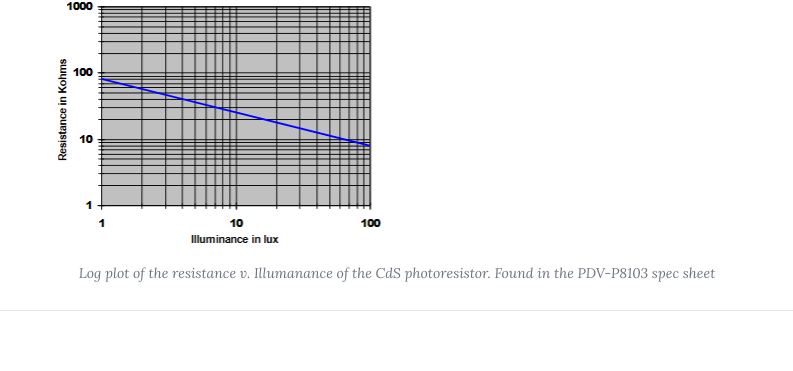
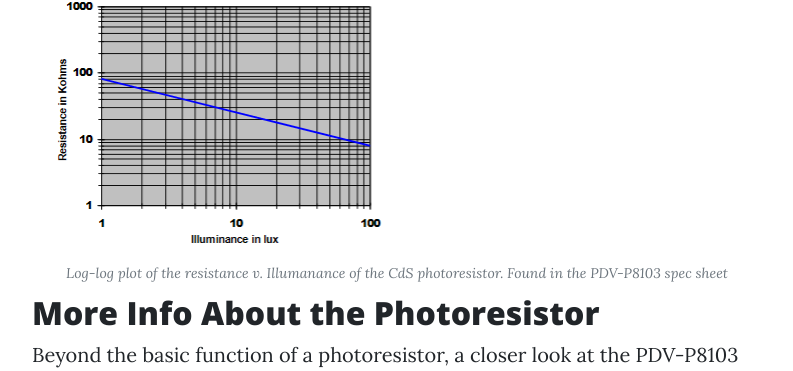
Before and after one commit to gap85/gap85.github.io, a website: page post.html in a window 1280 px wide. Shown: the part 3211-3582 px from the top of the page, without its empty margins (243-1036 px from the left). Drawn offline with nearby package versions, Linux system fonts and the light colour scheme.

Commit message:
more edits

```diff
--- a/post.html
+++ b/post.html
@@ -107,8 +107,11 @@
           </p>
 
 		  <img src="img/PhotoresistorPlot.png"/>
-		  <span class="caption text-muted"> Log plot of the resistance v. Illumanance of the CdS photoresistor. Found in the <bold>PDV-P8103</bold> spec sheet </span>
+		  <span class="caption text-muted"> Log-log plot of the resistance v. Illumanance of the CdS photoresistor. Found in the <bold>PDV-P8103</bold> spec sheet </span>
 
+		  <h2> More Info About the Photoresistor </h2>
+		  Beyond the basic function of a photoresistor, a closer look at the <bold>PDV-P8103</bold> spec sheet can tell us how many photons per second are hitting the active area of the photoresistor.
+		  The active area of the photoresistor is the black squiggly pattern on the top-face of the component. I estimated its surface area with a rectangle that was 4.29 mm by 3.40 mm. Given an illuminance of 100 lux, light with an average wavelength of 600 nm and light efficacy of 90 lumen/Watt. There are about 5.0x10<super>13</super> photons/sec "hitting" the active area of the photoresistor.
 
         </div>
       </div>
```
